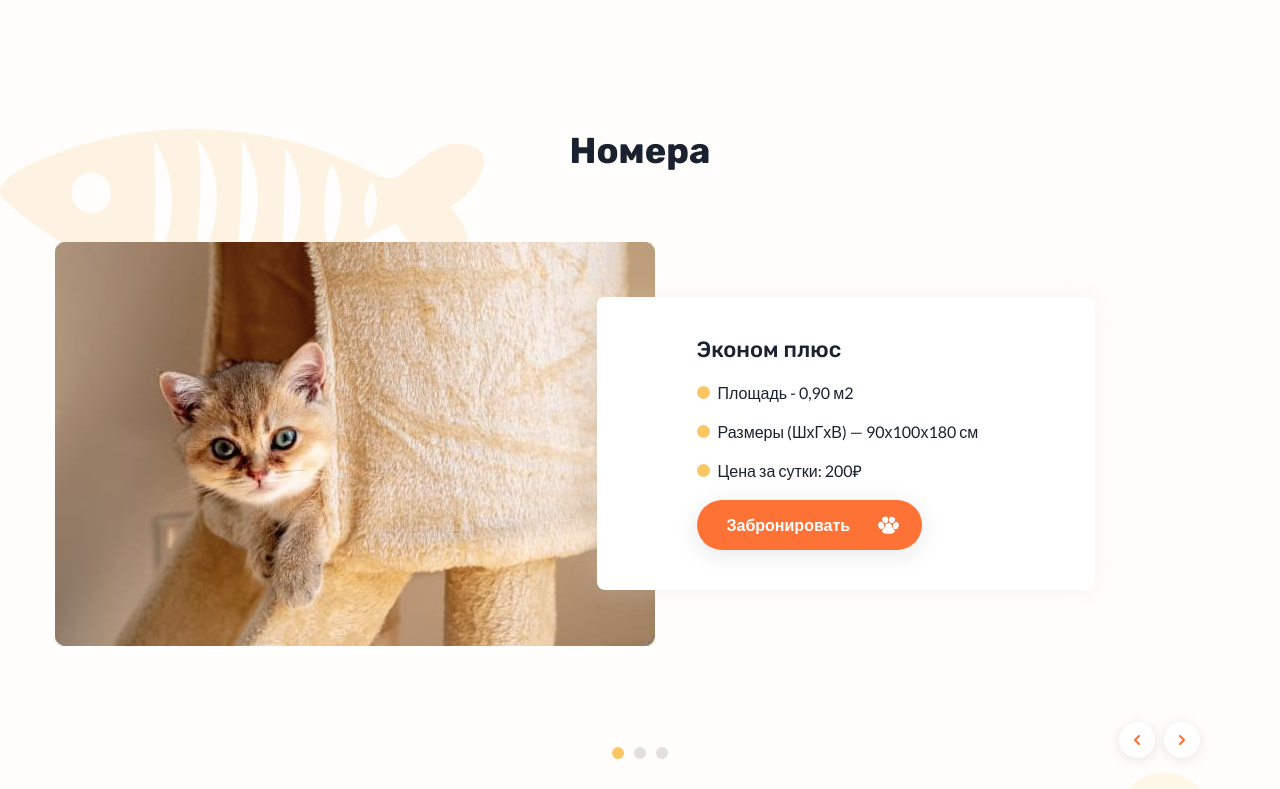
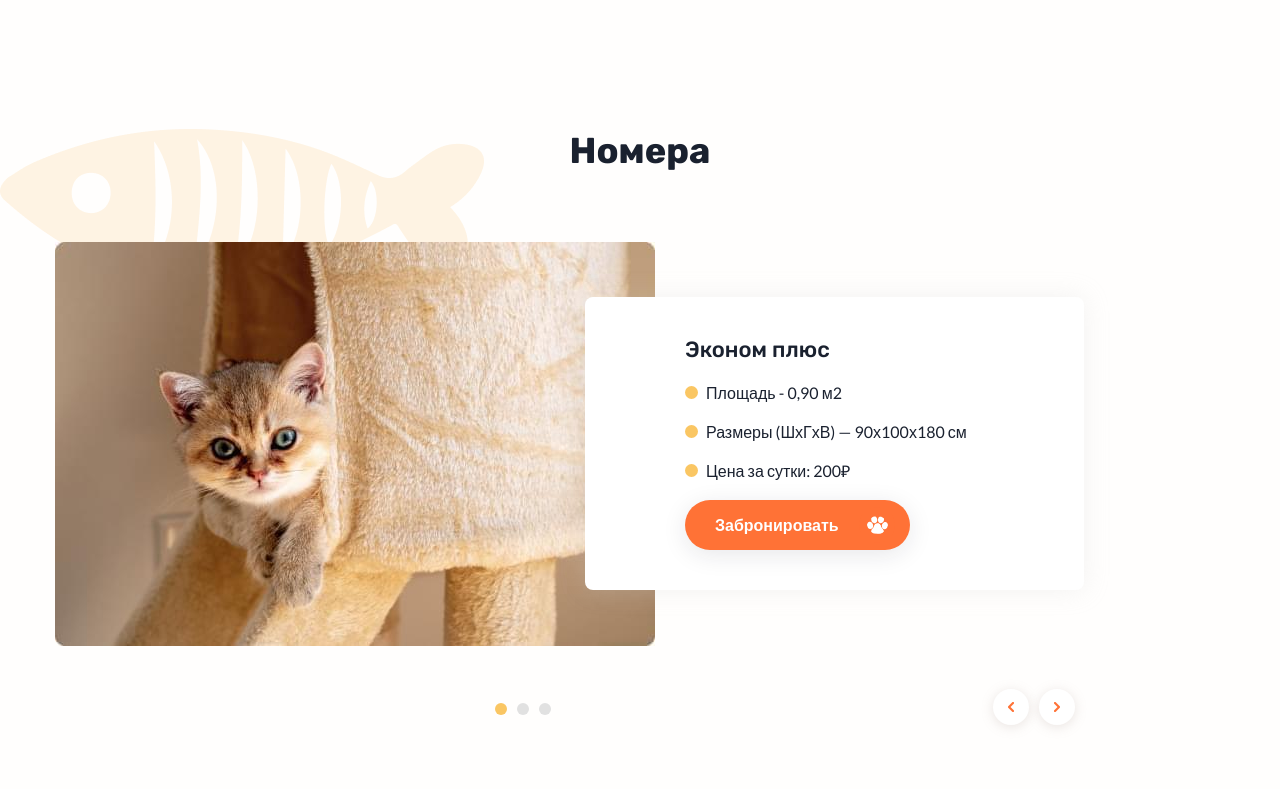
Before and after one commit to VRez-web/-hotel-for-cats, a website: page app/index.html in a window 1280 px wide. Shown: the part 1580-2369 px from the top of the page. Drawn offline with nearby package versions, Linux system fonts and the light colour scheme; a web font is replaced by a local one.

Commit message:
fix bugs and progress

```diff
--- a/app/index.html
+++ b/app/index.html
@@ -216,6 +216,10 @@
               </div>
             </div>
           </div>
+          <div class="rooms__inner-second">
+            <div class="rooms__dots"></div>
+            <div class="rooms__arrows"></div>
+          </div>
         </div>
       </section>
 
@@ -264,6 +268,14 @@
                   <span>2 августа, 2019</span>
                 </div>
               </div>
+            </div>
+          </div>
+        </div>
+        <div class="reviews__nav">
+          <div class="container">
+            <div class="reviews__inner-second">
+              <div class="reviews__dots"></div>
+              <div class="reviews__arrows"></div>
             </div>
           </div>
         </div>
@@ -339,12 +351,7 @@
           </div>
         </div>
       </section>
-
     </main>
-
-
-
-
 
     <footer class="footer">
       <div class="container">
--- a/app/js/sliders.js
+++ b/app/js/sliders.js
@@ -2,10 +2,15 @@ $('.rooms__inner').slick({
     infinite: true,
     slidesToShow: 1,
     slidesToScroll: 1,
-    dots:true
+    dots:true,
+    appendArrows:('.rooms__arrows'),
+    appendDots:('.rooms__dots')
   });
 
   $('.reviews__inner').slick({
     variableWidth:true,
-    dots:true
+    infinite: true,
+    dots:true,
+    appendArrows:('.reviews__arrows'),
+    appendDots:('.reviews__dots')
   });
--- a/app/scss/_global.scss
+++ b/app/scss/_global.scss
@@ -40,31 +40,31 @@ p {
   align-items: center;
   transition: all 0.4s linear;
   font-weight: 600;
-  color:$color-darkBlue;
+  color: $color-darkBlue;
   svg {
     width: 36px;
     height: 36px;
     background-color: $color-orange;
     border-radius: 50%;
-    fill: #fff;
+    fill: $color-white;
     padding: 9px 7px 9px 8px;
     transition: all 0.4s linear;
     margin-left: 20px;
   }
 
   &:hover {
-    color: #fff;
+    color: $color-white;
     background-color: $color-orange;
 
     svg {
       fill: $color-orange;
-      background-color: #fff;
+      background-color: $color-white;
     }
   }
 
   &.orange-btn {
     background-color: $color-orange;
-    color: #fff;
+    color: $color-white;
   }
 }
 .section__title {
@@ -79,13 +79,14 @@ p {
 // Стили под слайдер
 
 .slick-dots {
-  bottom: -115px;
+  position: sticky;
 
   li {
     background-color: #e1e1e1;
     border-radius: 50%;
     width: 12px;
     height: 12px;
+    transition: all 0.3s linear;
 
     &.slick-active {
       background-color: $color-yellow;
@@ -96,43 +97,42 @@ p {
     display: none;
   }
 }
-.slick-prev,
-.slick-next {
-  left: auto;
-  top: auto;
-  right: 25px;
-  bottom: -130px;
-  background-color: #fff;
+.slick-arrow {
+  position: static;
+  background-color: $color-white;
   border-radius: 50%;
   width: 36px;
   height: 36px;
   box-shadow: 0px 2px 12px rgba(173, 152, 143, 0.25);
-  z-index: 2;
+  background-repeat: no-repeat;
+  background-position: center center;
+  transition: all 0.3s linear;
+  transform:translate(0,0%);
   &::before {
     content: "";
   }
-}
-.slick-prev {
-  right: 70px;
-  background-image: url(../img/arrow-left.png);
-  background-repeat: no-repeat;
-  background-position: center center;
-
-  &:hover,&:focus {
-    background-image: url(../img/arrow-left.png);
+  &:hover,
+  &:focus {
+    background-color: $color-orange;
+    background-image: url(../img/arrow-left-white.png);
     background-repeat: no-repeat;
     background-position: center center;
   }
 }
+.slick-prev {
+  background-image: url(../img/arrow-left.png);
+  margin-right: 10px;
+  &:hover,
+  &:focus {
+    transform:translate(0,0%)  rotate(360deg) ;
+  }
+}
 .slick-next {
   background-image: url(../img/arrow-right.png);
-  background-repeat: no-repeat;
-  background-position: center center;
 
-  &:hover,&:focus  {
-    background-image: url(../img/arrow-right.png);
-    background-repeat: no-repeat;
-    background-position: center center;
+  &:hover,
+  &:focus {
+    transform: translate(0,0%) rotate(180deg) ;
   }
 }
 
@@ -152,7 +152,7 @@ p {
   position: relative;
 
   select {
-    background: #ffffff;
+    background: $color-white;
     box-shadow: 0px 2px 12px rgba(173, 152, 143, 0.18);
     border-radius: 25px;
     appearance: none;
@@ -164,8 +164,6 @@ p {
     line-height: 17px;
     color: $color-darkBlue;
     width: 100%;
-
-
   }
 
   &::after {
@@ -176,14 +174,13 @@ p {
     padding: 4px;
     transform: rotate(45deg);
     position: absolute;
-    top:35%;
+    top: 35%;
     right: 20px;
   }
-
 }
 
-.select{
-  background: #ffffff;
+.select {
+  background: $color-white;
   box-shadow: 0px 2px 12px rgba(173, 152, 143, 0.18);
   border-radius: 25px;
   outline: none;
@@ -203,11 +200,11 @@ p {
     padding: 4px;
     transform: rotate(45deg);
     position: absolute;
-    top:35%;
+    top: 35%;
     right: 20px;
   }
 
-  &__body{
+  &__body {
     position: absolute;
     top: 100%;
     left: 0;
@@ -216,19 +213,19 @@ p {
     display: none;
   }
 
-  &__item{
+  &__item {
     padding: 13px 20px 13px 20px;
-    background: #ffffff;
-    transition: all .4s ease-in-out;
-    &:hover{
+    background: $color-white;
+    transition: all 0.4s ease-in-out;
+    &:hover {
       background: $color-grey;
     }
   }
-  &:focus{
+  &:focus {
     border-radius: 5px;
     // outline-color: $color-darkBlue;
 
-    &::after{
+    &::after {
       transform: rotate(-135deg);
       top: 45%;
       border-color: $color-orange;
--- a/app/scss/_vars.scss
+++ b/app/scss/_vars.scss
@@ -4,6 +4,7 @@ $color-darkBlue:#1A212F;
 $color-yellow:#FAC663;
 $color-orange:#FF7236;
 $color-grey:#ccc;
+$color-white:#fff;
 
 
 // Шрифты
--- a/app/scss/style.scss
+++ b/app/scss/style.scss
@@ -84,7 +84,7 @@
     box-shadow: 0px 0px 25px rgba(208, 208, 208, 0.25);
     min-height: 320px;
     margin-bottom: 20px;
-    background-color: #fff;
+    background-color: $color-white;
 
     img {
       margin-bottom: 35px;
@@ -116,10 +116,9 @@
     }
 
     &-content {
-      background-color: #fff;
+      background-color: $color-white;
       padding: 40px 117px 40px 100px;
-      position: relative;
-      left: -5%;
+      margin-left: -70px;
       box-shadow: 0px 0px 25px rgba(208, 208, 208, 0.25);
       border-radius: 8px;
     }
@@ -148,10 +147,23 @@
         }
       }
     }
-    a{
+
+    a {
       width: 80%;
       text-decoration: none;
     }
+  }
+  &__inner-second {
+    display: flex;
+    justify-content: space-between;
+    align-items: center;
+    width: 50%;
+    margin: 43px 150px 0 auto;
+  }
+  &__arrows {
+    display: flex;
+    justify-content: flex-end;
+    align-items: center;
   }
 }
 .reviews {
@@ -159,6 +171,10 @@
   position: relative;
   z-index: 1;
   margin-bottom: 250px;
+  .container {
+    max-width: max-content;
+  }
+
   &::after {
     content: "";
     position: absolute;
@@ -173,15 +189,17 @@
     top: 0;
     z-index: -1;
     transform: rotate(-45deg);
+    pointer-events: none;
   }
 
   &__inner {
     display: flex;
     align-items: center;
+    margin-left: 100px;
   }
   &__wrapper-item {
     width: 40%;
-    background-color: #fff;
+    background-color: $color-white;
     padding: 35px;
     box-shadow: 0px 0px 25px rgba(208, 208, 208, 0.25);
     border-radius: 8px;
@@ -219,6 +237,22 @@
       font-size: 14px;
       line-height: 17px;
     }
+  }
+  &__nav {
+    .container {
+      max-width: 1170px;
+    }
+  }
+  &__inner-second {
+    display: flex;
+    justify-content: space-between;
+    align-items: center;
+    width: 50%;
+    margin: 43px 150px 0 auto;
+  }
+  &__arrows {
+    display: flex;
+    align-items: center;
   }
 }
 .contacts {
@@ -364,10 +398,10 @@
       border-radius: 6px;
       width: 32%;
       margin-bottom: 30px;
-      transition: all .3s linear;
+      transition: all 0.3s linear;
       border-radius: 6px;
-      &:hover{
-        box-shadow: 3px 6px 68px 0px rgba(176,174,176,1);
+      &:hover {
+        box-shadow: 3px 6px 68px 0px rgba(176, 174, 176, 1);
       }
       img {
         width: 100%;
@@ -422,7 +456,6 @@
           fill: $color-orange;
         }
       }
-
     }
   }
   &-filter {
@@ -509,19 +542,21 @@
     font-weight: 600;
     color: $color-darkBlue;
     background: none;
-    transition: all .4s ease-in-out;
+    transition: all 0.4s ease-in-out;
     outline: none;
-    &:hover{
+    &:hover {
       background-color: $color-darkBlue;
-      border-color:$color-darkBlue;
-      color:#fff;
+      border-color: $color-darkBlue;
+      color: $color-white;
     }
   }
 }
 .baner {
   margin-bottom: 130px;
   &__inner {
-    background: url(../img/baner.jpg) center no-repeat;
+    background-image: url(../img/baner.jpg);
+    background-position: center;
+    background-repeat: no-repeat;
     padding: 78px 0;
   }
 
@@ -533,7 +568,7 @@
       line-height: 66px;
     }
   }
-  .section__subtitle{
+  .section__subtitle {
     margin-bottom: 35px;
   }
   &__wrapper {
--- a/gulpfile.js
+++ b/gulpfile.js
@@ -91,6 +91,7 @@ gulp.task('export', async function () {
         .pipe(gulp.dest('dist/fonts'))
 
     let BuildImg = gulp.src('app/img/**/*.*')
+        .pipe(imagemin())
         .pipe(gulp.dest('dist/img'))
 });
 gulp.task('js', function () {
@@ -109,7 +110,6 @@ gulp.task('js', function () {
 gulp.task('img', function () {
     return gulp.src('app/img/**')
         .pipe(imagemin())
-        .pipe(gulp.dest('app/img'))
 
 });
 
```
Also changed, not shown: app/css/style.min.css, app/img/arrow-left-white.png (added), dist/css/style.min.css, dist/img/arrow-left-white.png (added), dist/index.html, dist/js/sliders.js.
